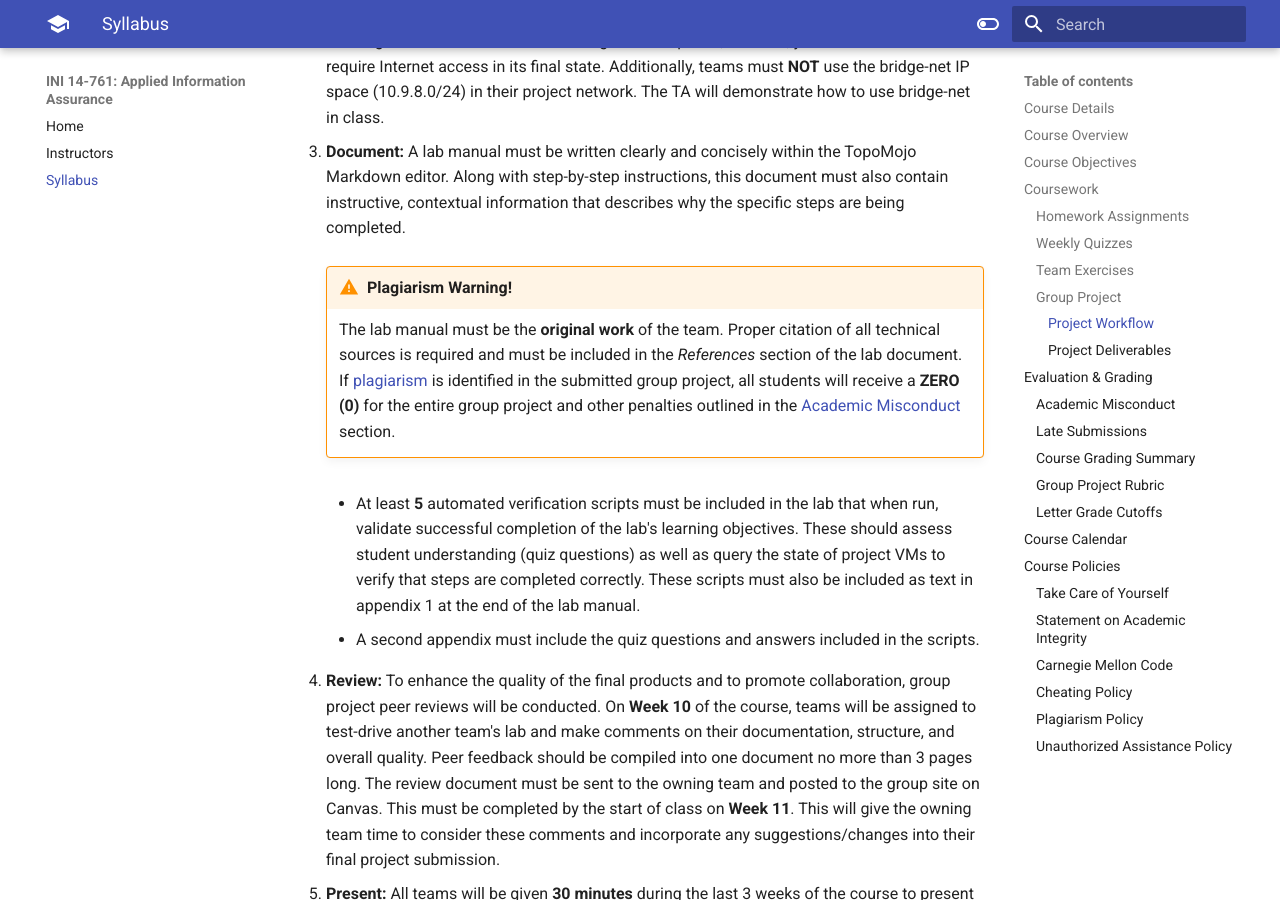
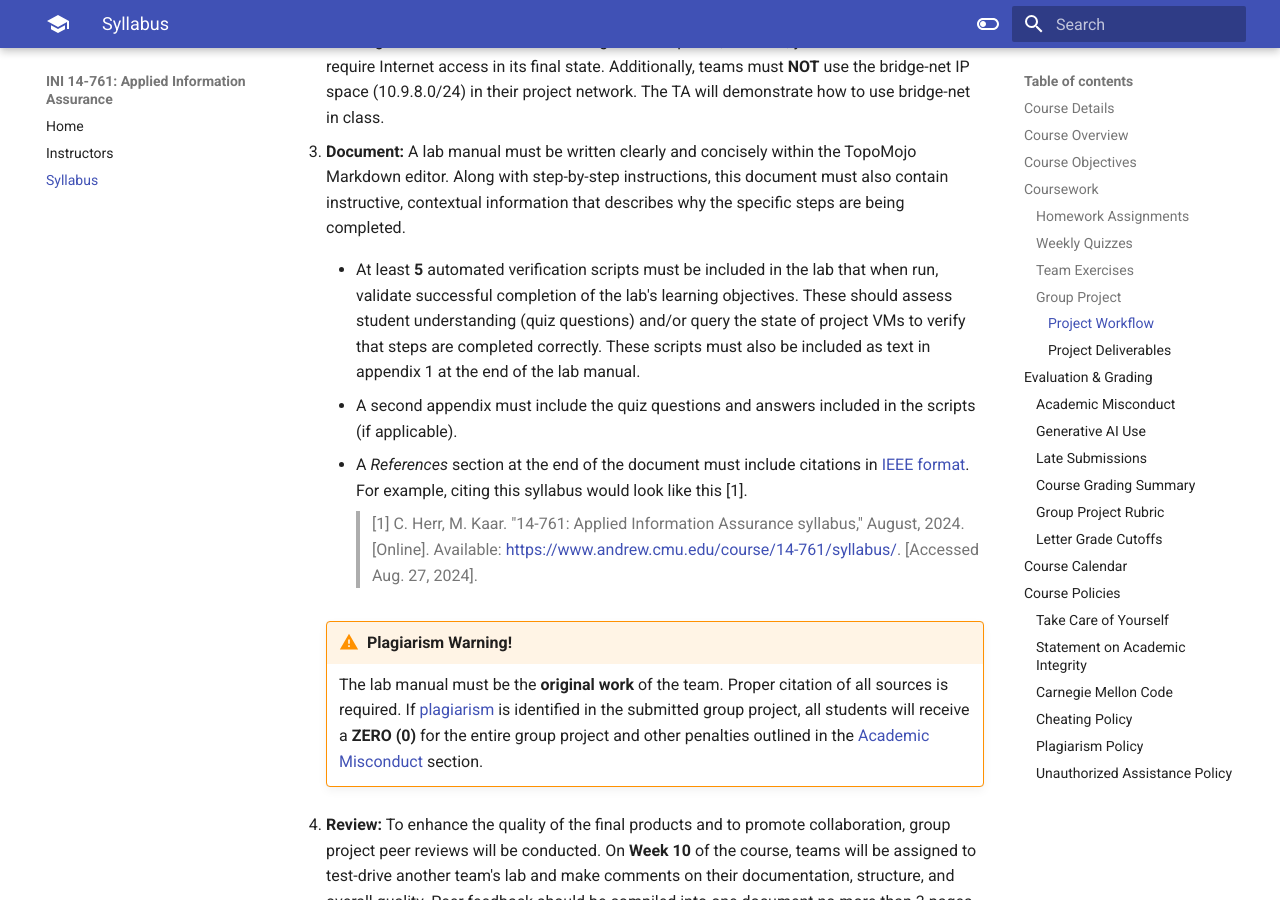
Before and after one commit to mattkaar/aia-web, an MkDocs documentation site: the page built from docs/syllabus.md, in a window 1280 px wide and 900 px high, scrolled down 3492 px. Built offline with MkDocs 1.6.1 and Material for MkDocs 9.7.7, drawn with Linux system fonts in a browser that asks for light colours; some of the changed text lies outside the part shown.

Commit message:
Add IEEE citations and generative AI policy

```diff
--- a/docs/syllabus.md
+++ b/docs/syllabus.md
@@ -80,13 +80,17 @@ flowchart LR
 
 3.  **Document:** A lab manual must be written clearly and concisely within the TopoMojo Markdown editor. Along with step-by-step instructions, this document must also contain instructive, contextual information that describes why the specific steps are being completed.
 
+    - At least **5** automated verification scripts must be included in the lab that when run, validate successful completion of the lab's learning objectives. These should assess student understanding (quiz questions) and/or query the state of project VMs to verify that steps are completed correctly. These scripts must also be included as text in appendix 1 at the end of the lab manual.
+
+    - A second appendix must include the quiz questions and answers included in the scripts (if applicable).
+
+    - A _References_ section at the end of the document must include citations in [IEEE format](https://ieee-dataport.org/sites/default/files/analysis/27/IEEE%20Citation%20Guidelines.pdf). For example, citing this syllabus would look like this [1].
+
+        > [1] C. Herr, M. Kaar. "14-761: Applied Information Assurance syllabus," August, 2024. [Online]. Available: <https://www.andrew.cmu.edu/course/14-761/syllabus/>. [Accessed Aug. 27, 2024].
+
     !!! warning "Plagiarism Warning!"
 
-        The lab manual must be the **original work** of the team.  Proper citation of all technical sources is required and must be included in the *References* section of the lab document. If [plagiarism](#plagiarism-policy) is identified in the submitted group project, all students will receive a **ZERO (0)** for the entire group project and other penalties outlined in the [Academic Misconduct](#academic-misconduct) section.
-
-    - At least **5** automated verification scripts must be included in the lab that when run, validate successful completion of the lab's learning objectives. These should assess student understanding (quiz questions) as well as query the state of project VMs to verify that steps are completed correctly. These scripts must also be included as text in appendix 1 at the end of the lab manual.
-
-    - A second appendix must include the quiz questions and answers included in the scripts.
+        The lab manual must be the **original work** of the team.  Proper citation of all sources is required. If [plagiarism](#plagiarism-policy) is identified in the submitted group project, all students will receive a **ZERO (0)** for the entire group project and other penalties outlined in the [Academic Misconduct](#academic-misconduct) section.
 
 4.  **Review:** To enhance the quality of the final products and to promote collaboration, group project peer reviews will be conducted. On **Week 10** of the course, teams will be assigned to test-drive another team's lab and make comments on their documentation, structure, and overall quality. Peer feedback should be compiled into one document no more than 3 pages long. The review document must be sent to the owning team and posted to the group site on Canvas. This must be completed by the start of class on **Week 11**. This will give the owning team time to consider these comments and incorporate any suggestions/changes into their final project submission.
 
@@ -110,9 +114,13 @@ Examples of academic misconduct include (but are not limited to):
 
 1. [Plagiarism](#plagiarism-policy) in course deliverables (project proposal, lab document, etc.)
 
-2. Directly including the output of generative AI tools (ChatGPT, etc.) in submitted work
+2. [Cheating](#cheating-policy) on team or individual assignments, including sharing answers and/or solution methods
 
-3. [Cheating](#cheating-policy) on team or individual assignments, including sharing answers and/or solution methods
+### Generative AI Use
+
+Generative AI tools (ChatGPT, Claude, etc.) are helpful when researching cybersecurity topics. Students can use these tools for that purpose. However, students are expected to author their own written work in AIA. Outputs from generative AI tools **CANNOT** be directly submitted as student work.
+
+This policy applies to all written deliverables including exercise answers and group project documents. Any use of generative AI must be cited alongside other reference sources.
 
 ### Late Submissions
 
```
